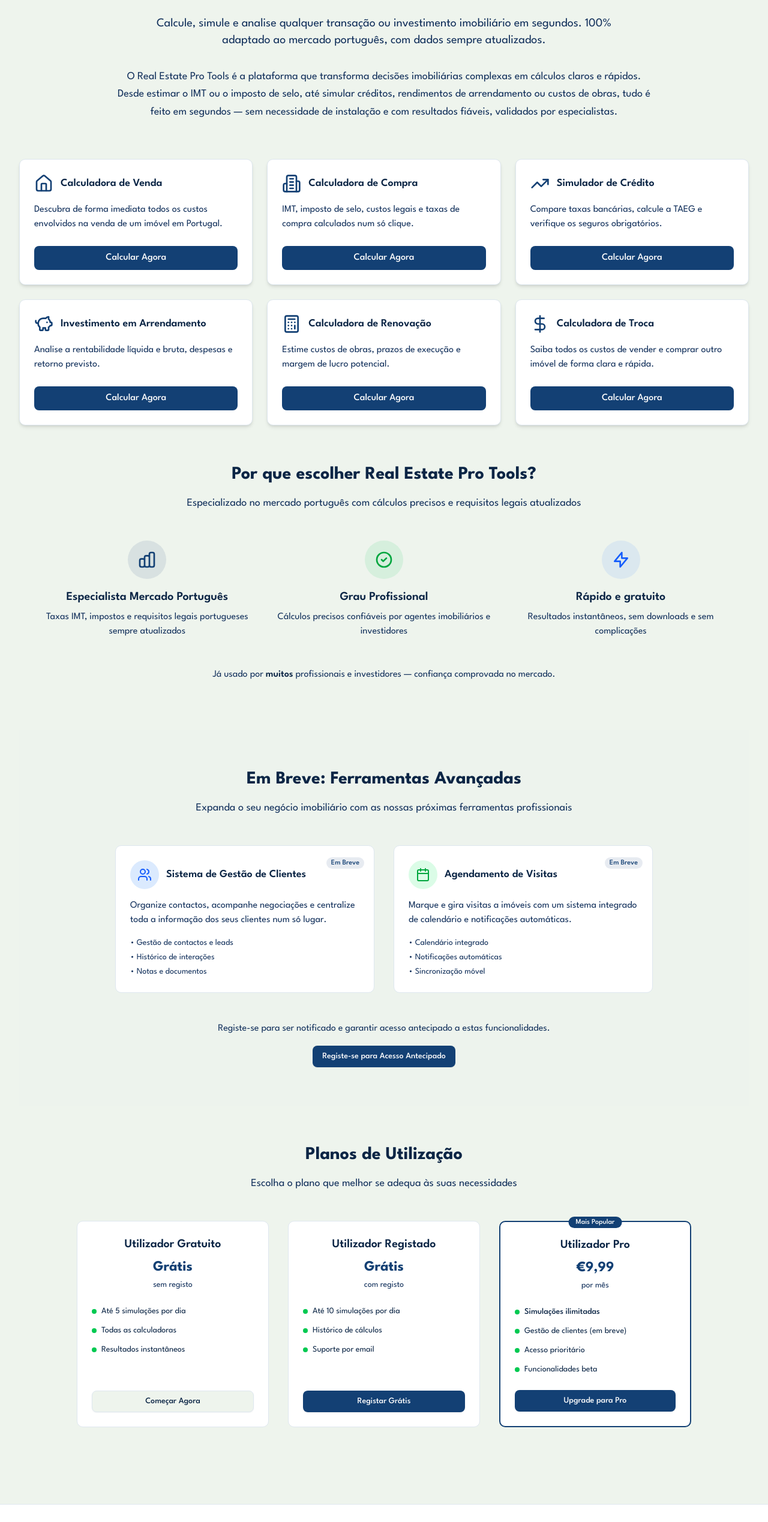
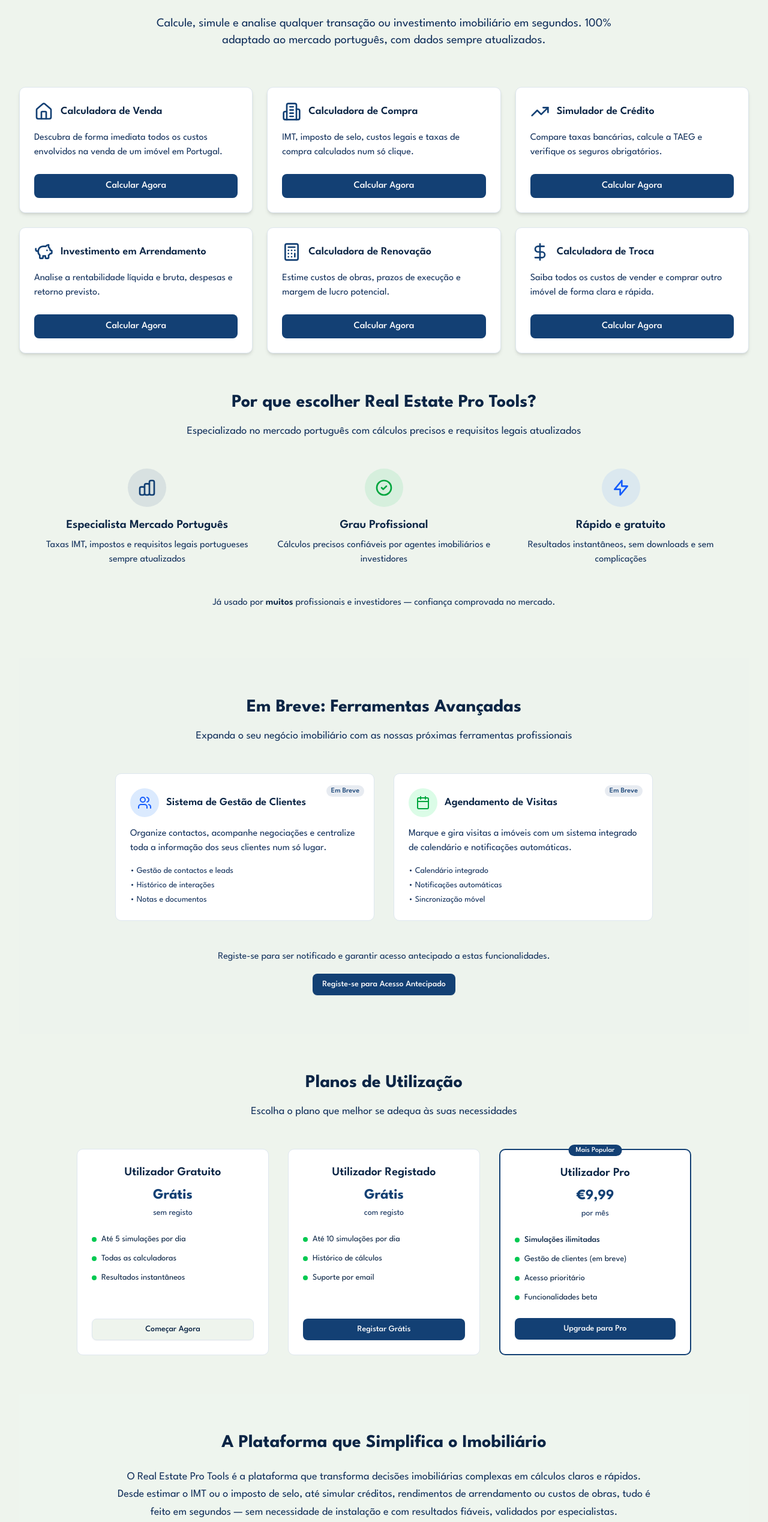
Before and after one commit to duartefdias/RealEstateProToolsMicroSaaS, a Next.js app: page / in a window 1280 px wide. Shown: the part 260-2797 px from the top of the page at 60% size. Built offline with nearby package versions, Linux system fonts and the light colour scheme; no server answers.

Commit message:
restructure info

```diff
--- a/app/page.tsx
+++ b/app/page.tsx
@@ -83,10 +83,6 @@ export default function HomePage() {
             Calcule, simule e analise qualquer transação ou investimento imobiliário em segundos.
             100% adaptado ao mercado português, com dados sempre atualizados.
           </h2>
-          <p className="text-lg text-muted-foreground max-w-4xl mx-auto leading-relaxed">
-            O Real Estate Pro Tools é a plataforma que transforma decisões imobiliárias complexas em cálculos claros e rápidos.
-            Desde estimar o IMT ou o imposto de selo, até simular créditos, rendimentos de arrendamento ou custos de obras, tudo é feito em segundos — sem necessidade de instalação e com resultados fiáveis, validados por especialistas.
-          </p>
         </div>
 
         {/* Calculator Grid */}
@@ -361,6 +357,21 @@ export default function HomePage() {
             </div>
           </div>
         </section>
+
+        {/* About Section */}
+        <section className="py-16 bg-muted/30">
+          <div className="max-w-7xl mx-auto px-4 sm:px-6 lg:px-8">
+            <div className="max-w-4xl mx-auto text-center">
+              <h2 className="text-3xl font-bold text-foreground mb-6">
+                A Plataforma que Simplifica o Imobiliário
+              </h2>
+              <p className="text-lg text-muted-foreground leading-relaxed">
+                O Real Estate Pro Tools é a plataforma que transforma decisões imobiliárias complexas em cálculos claros e rápidos.
+                Desde estimar o IMT ou o imposto de selo, até simular créditos, rendimentos de arrendamento ou custos de obras, tudo é feito em segundos — sem necessidade de instalação e com resultados fiáveis, validados por especialistas.
+              </p>
+            </div>
+          </div>
+        </section>
       </main>
 
       {/* Footer */}
```
